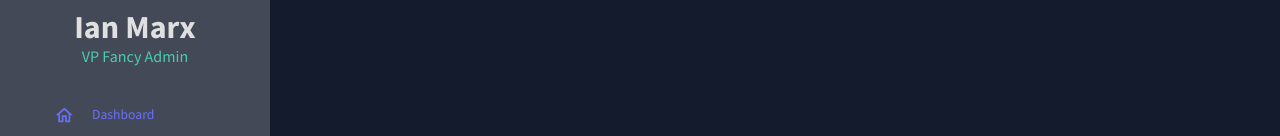
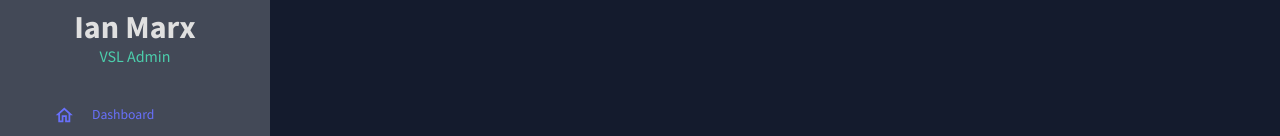
Before and after one commit to Marx-wrld/Enterprise-Admin, a React (Create React App) app: page / in a window 1280 px wide. Shown: the part 199-335 px from the top of the page. Built offline with nearby package versions, Linux system fonts and the light colour scheme.

Commit message:
Sidebar admin name fix

```diff
--- a/src/scenes/global/Sidebar.jsx
+++ b/src/scenes/global/Sidebar.jsx
@@ -112,7 +112,7 @@ const Sidebar = () => {
                                         Ian Marx
                                     </Typography>
                                     <Typography variant="h5" color={colors.greenAccent[500]}>
-                                        VP Fancy Admin
+                                        VSL Admin
                                     </Typography>
                                 </Box>
                               </Box>
```
